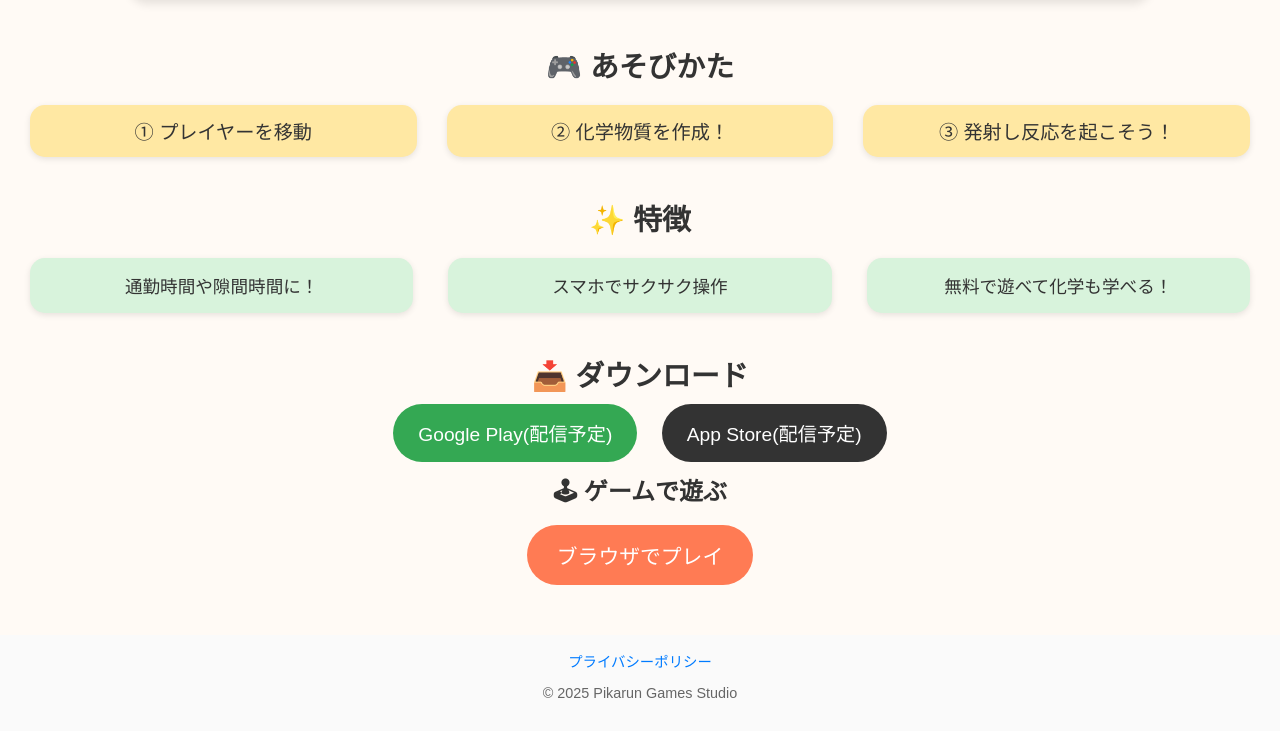
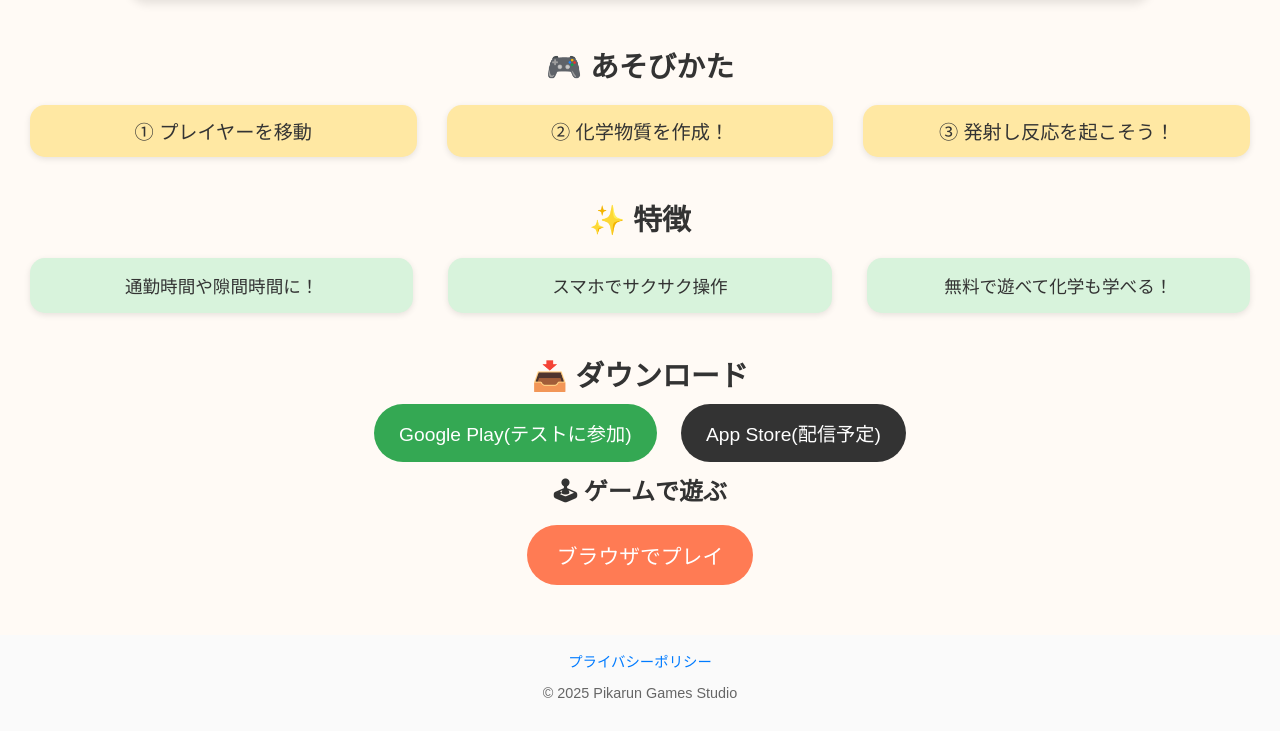
Before and after one commit to pglucy08-collab/ChemicalStrike.github.io, a plain HTML site: page index.html in a window 1280 px wide. Shown: the part 640-1371 px from the top of the page. Drawn offline with Linux system fonts and the light colour scheme.

Commit message:
change url

```diff
--- a/index.html
+++ b/index.html
@@ -65,7 +65,7 @@
 
   <section class="download">
     <h2>📥 ダウンロード</h2>
-    <a href="#" class="btn google">Google Play(配信予定)</a>
+    <a href="https://docs.google.com/document/d/1oQzvv1CrQBfVi2u8xl9FBeon-aS2wEsEawTRgCimbLc/edit?usp=sharing" class="btn google">Google Play(テストに参加)</a>
     <a href="#" class="btn apple">App Store(配信予定)</a>
   </section>
 
```
